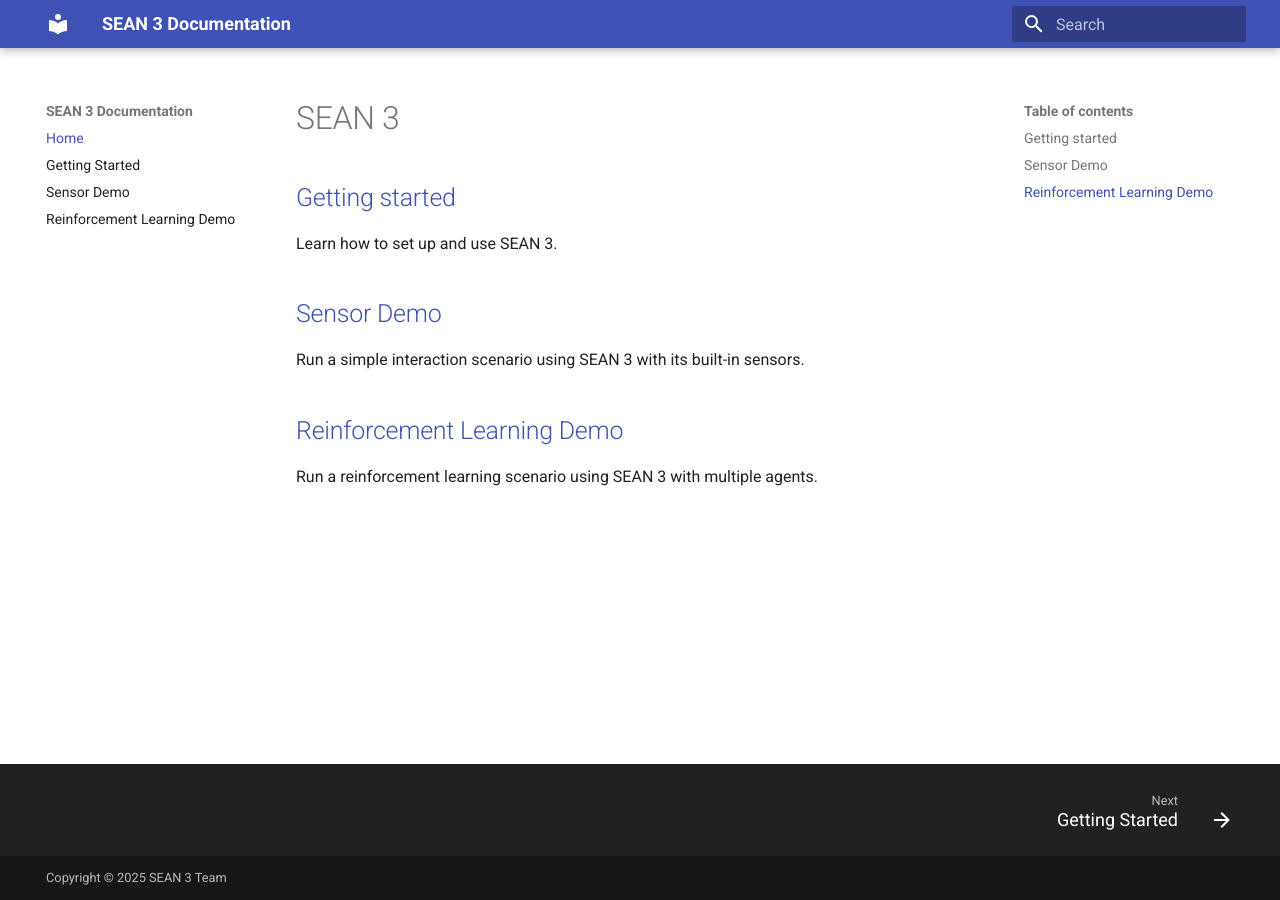
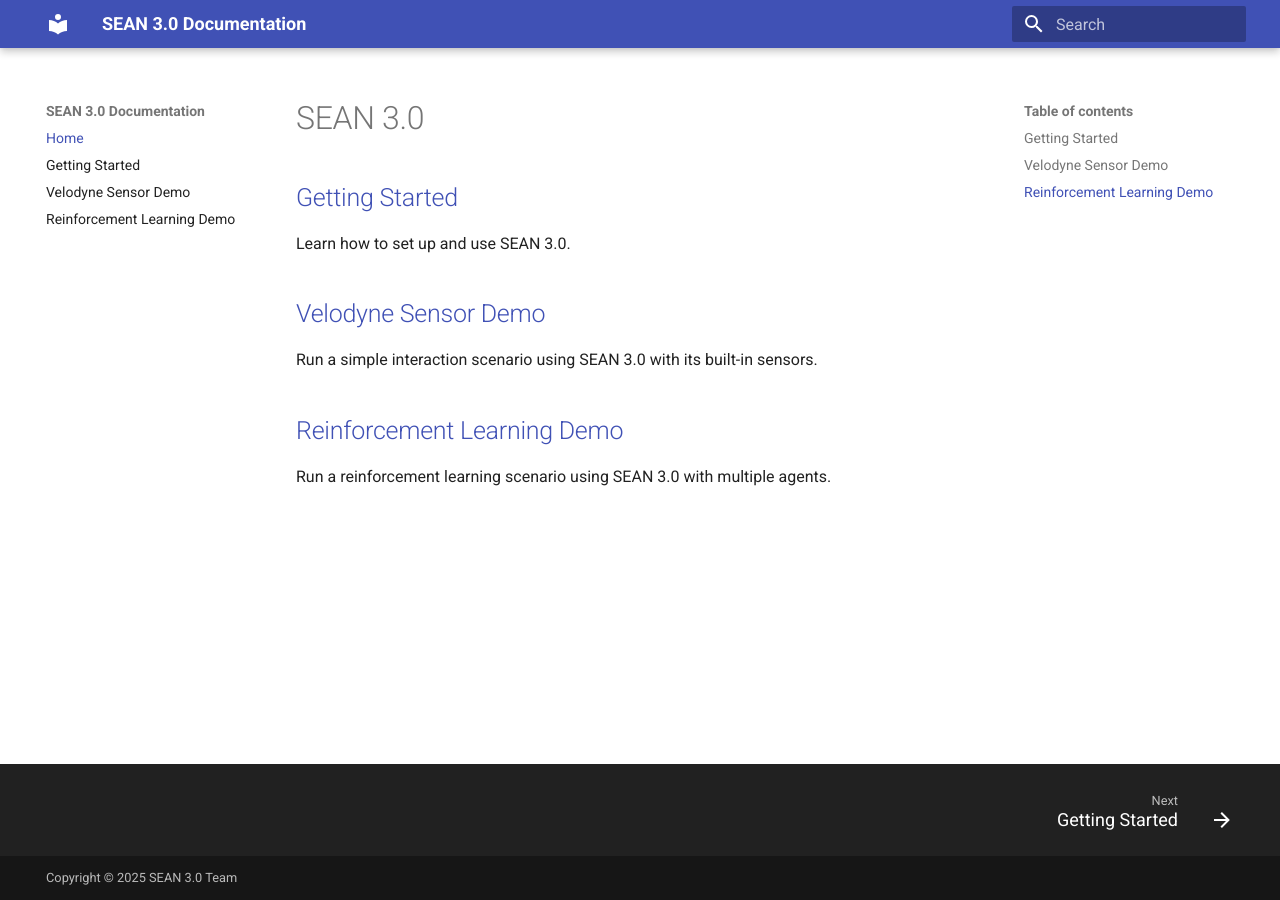
Before and after one commit to yale-sean/documentation, an MkDocs documentation site: the page built from docs/index.md, in a window 1280 px wide. Built offline with MkDocs 1.6.1 and Material for MkDocs 9.7.7, drawn with Linux system fonts in a browser that asks for light colours.

```diff
--- a/docs/index.md
+++ b/docs/index.md
@@ -1,13 +1,13 @@
-# SEAN 3
+# SEAN 3.0
 
-## [Getting started](getting_started.md)
+## [Getting Started](getting_started.md)
 
-Learn how to set up and use SEAN 3.
+Learn how to set up and use SEAN 3.0.
 
-## [Sensor Demo](sensor_demo.md)
+## [Velodyne Sensor Demo](sensor_demo.md)
 
-Run a simple interaction scenario using SEAN 3 with its built-in sensors.
+Run a simple interaction scenario using SEAN 3.0 with its built-in sensors.
 
 ## [Reinforcement Learning Demo](rl_demo.md)
 
-Run a reinforcement learning scenario using SEAN 3 with multiple agents.
+Run a reinforcement learning scenario using SEAN 3.0 with multiple agents.
--- a/mkdocs.yml
+++ b/mkdocs.yml
@@ -1,7 +1,7 @@
-site_name: SEAN 3 Documentation
-site_description: Documentation for the SEAN 3 simulator.
-site_author: SEAN 3 Team
-copyright: Copyright &copy; 2025 SEAN 3 Team
+site_name: SEAN 3.0 Documentation
+site_description: Documentation for the SEAN 3.0 simulator.
+site_author: SEAN 3.0 Team
+copyright: Copyright &copy; 2025 SEAN 3.0 Team
 extra:
   generator: false
 markdown_extensions:
@@ -21,5 +21,5 @@ theme:
 nav:
   - Home: index.md
   - Getting Started: getting_started.md
-  - Sensor Demo: sensor_demo.md
+  - Velodyne Sensor Demo: sensor_demo.md
   - Reinforcement Learning Demo: rl_demo.md
```
Also changed, not shown: README.md (+1 -1 lines), docs/getting_started.md (+1 -1 lines), docs/sensor_demo.md (+1 -1 lines).
